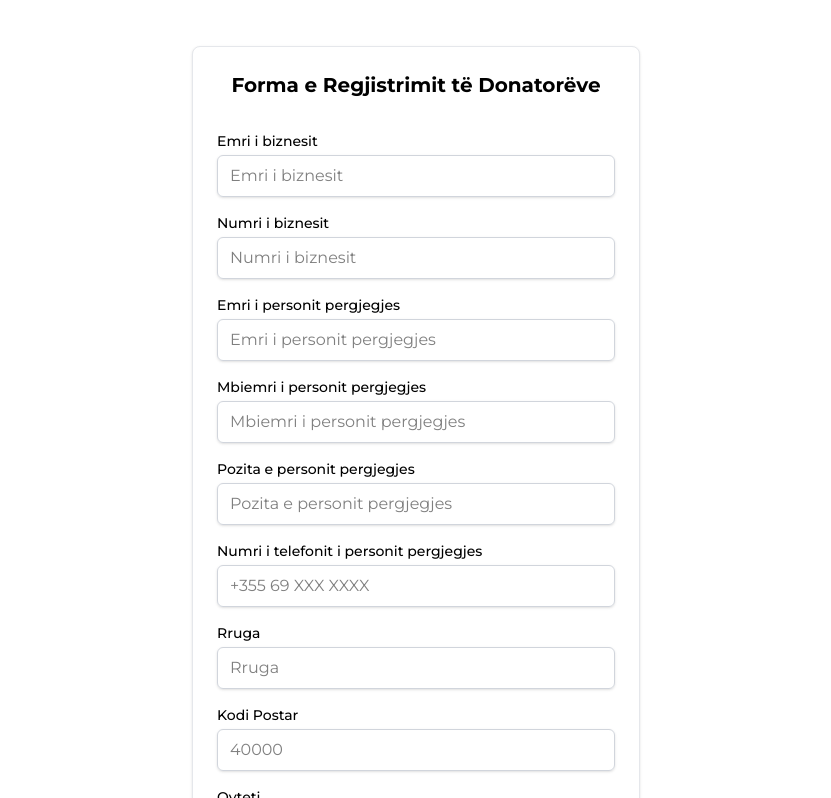
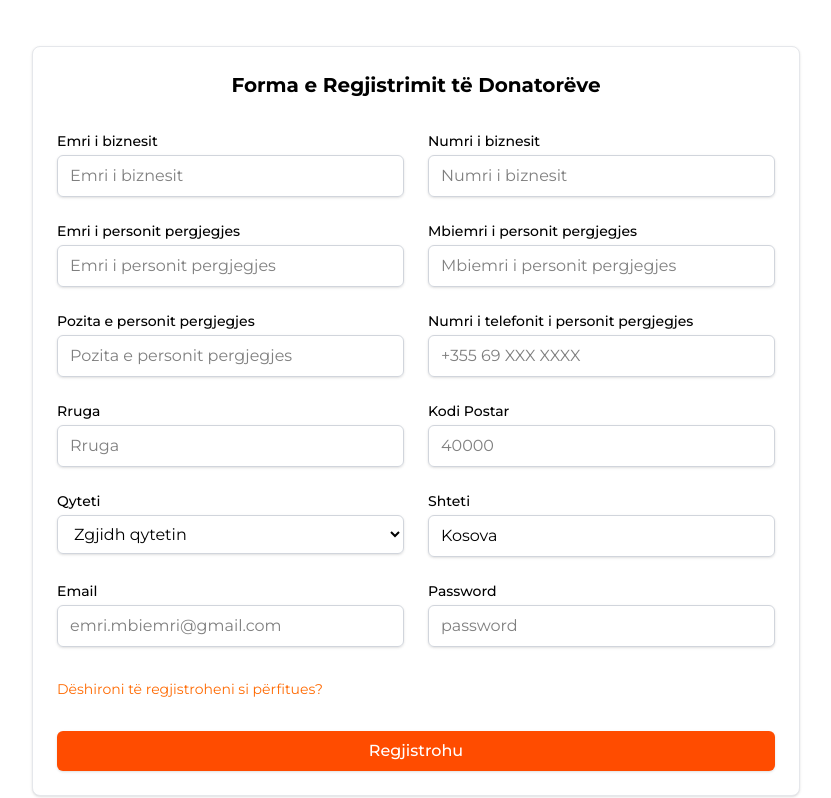
Before and after one commit to Lab-Course-2025/food-waste-reduction-react, a React (Vite) app: page /donors in a window 1280 px wide. Shown: the part 602-1400 px from the top of the page, without its empty margins (224-1055 px from the left). Built offline with nearby package versions, Linux system fonts and the light colour scheme.

Commit message:
Made form show two inputs in one row

```diff
--- a/src/pages/donors.jsx
+++ b/src/pages/donors.jsx
@@ -135,10 +135,10 @@ const Donors = () => {
 
         {/* Registration Form */}
         <section className="py-12 px-4">
-          <div className="max-w-md mx-auto border border-gray-200 rounded-lg shadow-sm p-6 bg-white">
+          <div className="max-w-3xl mx-auto border border-gray-200 rounded-lg shadow-sm p-6 bg-white">
             <h2 className="text-xl font-bold text-center mb-8">Forma e Regjistrimit të Donatorëve</h2>
 
-            <form className="space-y-4" onSubmit={handleSubmit}>
+            <form className="grid grid-cols-1 md:grid-cols-2 gap-6" onSubmit={handleSubmit}>
               <div>
                 <label htmlFor="identifier" className="block text-sm font-medium mb-1">
                   Emri i biznesit
@@ -261,7 +261,7 @@ const Donors = () => {
                 {errors.password && <p className="text-red-500 text-sm font-regular mt-1">{errors.password}</p>}
               </div>
 
-              <div className="flex items-start py-2">
+              <div className="flex items-start py-2 md:col-span-2">
                 <Link to="/recipient"
                   className="text-sm text-orange-500 hover:text-orange-600 hover:underline"
                 >
@@ -269,7 +269,7 @@ const Donors = () => {
                 </Link>
               </div>
 
-              <Button className="w-full hover:bg-orange-600 text-white">Regjistrohu</Button>
+              <Button className="w-full hover:bg-orange-600 text-white md:col-span-2">Regjistrohu</Button>
             </form>
           </div>
         </section>
```
